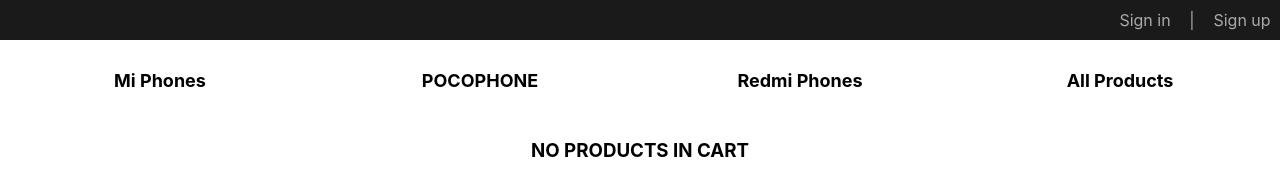
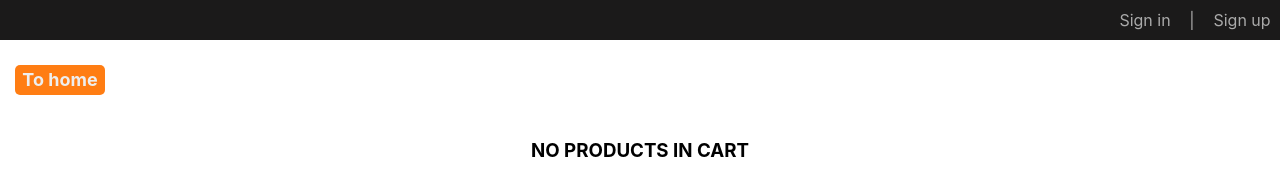
Before and after one commit to Byrka-Byrka/react-XIStore, a React (Create React App) app: page /cart in a window 1280 px wide. Shown: the top 170 px of the page. Built offline with nearby package versions, Linux system fonts and the light colour scheme.

Commit message:
fix: change navigation in cart

```diff
--- a/src/components/CartPage/CartPage.jsx
+++ b/src/components/CartPage/CartPage.jsx
@@ -19,13 +19,11 @@ export function CartPage() {
     }
 
     const handleDeleteProduct = (event) => {
-        console.log(event.target.parentElement.id)
         let index = event.target.parentElement.id
         let product = products[index]
         let values = {
             index,
         }
-        console.log(values)
         dispatch(deleteProductFromCart(values))
         dispatch(productAmountDecrement(product))
 
--- a/src/components/NavBar/NavBar.css
+++ b/src/components/NavBar/NavBar.css
@@ -18,6 +18,15 @@
     justify-content: center;
     align-items: center;
 }
+.cart__nav-link__wrapper{
+    width: 100%;
+    min-width: 80px;
+    height: 80px;
+    background-color: #fff;
+    display: flex;
+    justify-content:flex-start;
+    align-items: center;
+}
 .sort{
     height: 40px;
     display: flex;
@@ -35,8 +44,24 @@
     color: black;
     text-decoration: none;
 }
+.cart__nav-link{
+    font-size: 18px;
+    font-weight: bold;
+    text-decoration: none;
+    text-align: center;
+    line-height: 30px;
+    min-width: 90px;
+    min-height: 30px;
+    margin-left: 15px;
+    border-radius: 5px;
+    color: rgb(238, 238, 238);
+    background-color: rgb(255, 125, 19);
+}
 .nav-link:hover{
     color:rgb(255, 125, 19);
+}
+.cart__nav-link:hover{
+    color:white;
 }
 @media (max-width: 540px) {
     .nav-link{
--- a/src/components/NavBar/NavBar.jsx
+++ b/src/components/NavBar/NavBar.jsx
@@ -1,9 +1,9 @@
-import React from "react";
 import { Link } from 'react-router-dom';
 import './NavBar.css';
 import { useDispatch } from 'react-redux'
 import { setProducts } from '../features/Filter/Filter'
 import { setTotalAmountOfProducts } from "../features/CreateLocalStorage/CreateLocalStorage";
+import { useLocation } from "react-router-dom";
 
 export function NavBar() {
 
@@ -18,11 +18,18 @@ export function NavBar() {
         dispatch(setTotalAmountOfProducts())
         dispatch(setProducts())
     }
+    const location = useLocation()
 
     return (
         <div className='navbar'>
             <div className='navbar_categories'>
-                {SECTIONS.map((item) => {
+                {location.pathname === '/cart' ?
+                    <div onClick={handleSetProducts} className='cart__nav-link__wrapper'>
+                        <Link className='cart__nav-link' to={'/list'}>
+                            <span>{'To home'}</span>
+                        </Link>
+                    </div> :
+                    SECTIONS.map((item) => {
                         return (
                             <div onClick={handleSetProducts} key={item.title.replace(/\s+/g, '')} className='main-category'>
                                 <Link className='nav-link' to={item.href}>
@@ -30,7 +37,8 @@ export function NavBar() {
                                 </Link>
                             </div>
                         )
-                })}
+                    })
+                    }
             </div>
         </div>
     )
```
Lines whose indentation alone changed are shown as unchanged.
